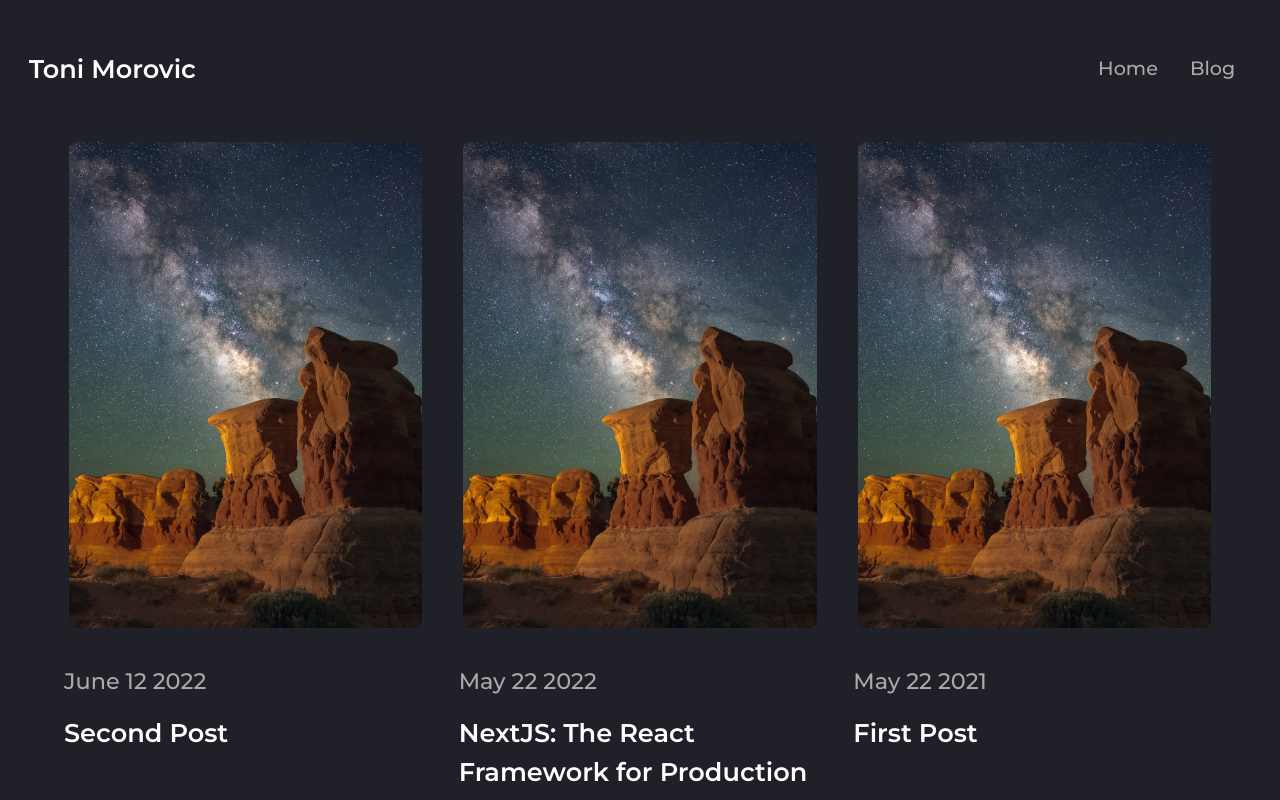
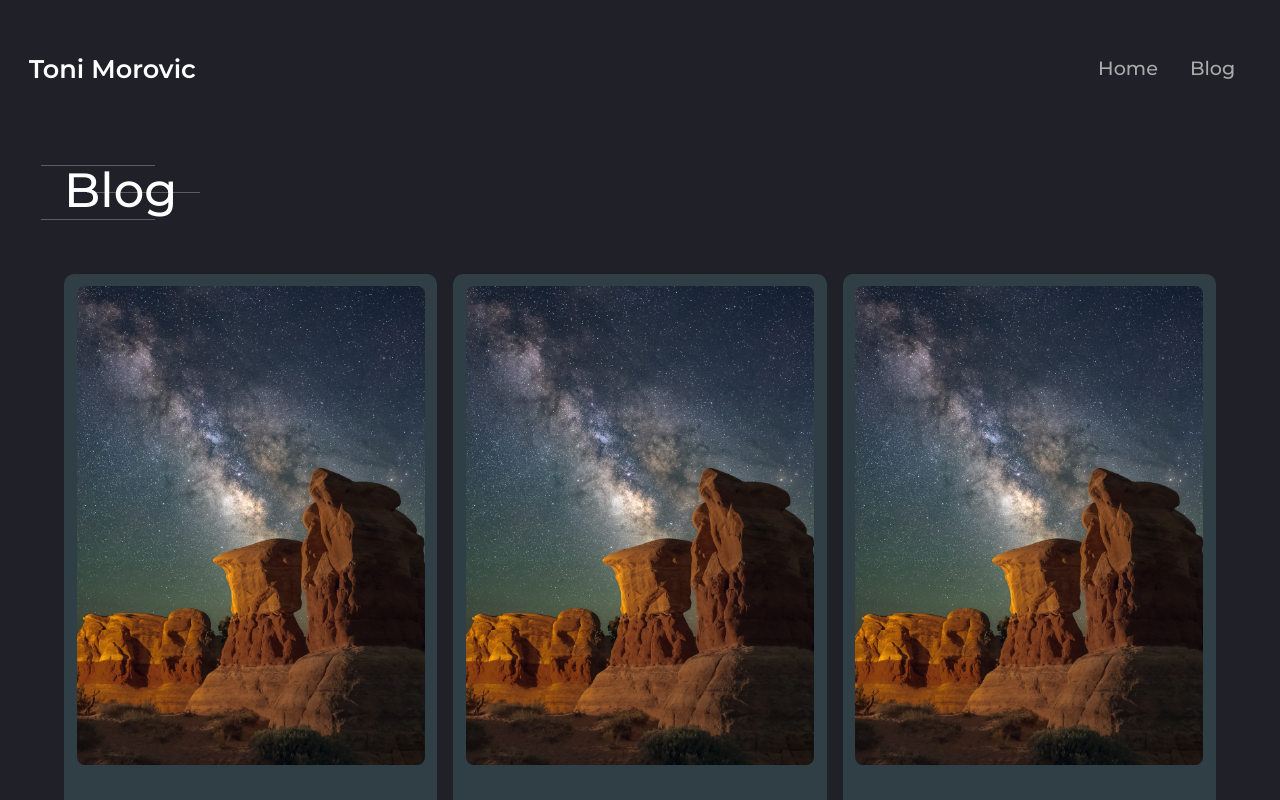
Before and after one commit to tonim19/nextjs-ts-portfolio, a Next.js app: page /blog in a window 1280 px wide. Shown: the top 800 px of the page. Built offline with nearby package versions, Linux system fonts and the light colour scheme.

Commit message:
Styling refinements around blog section

```diff
--- a/components/post-card/post-card.module.css
+++ b/components/post-card/post-card.module.css
@@ -1,26 +1,15 @@
 .card {
+  position: relative;
+  width: 100%;
+  height: auto;
+  background-color: #303e45;
   cursor: pointer;
   border-radius: 10px;
-  padding: 0.5rem;
+  padding: 0.5rem 0.5rem 1.5rem 0.5rem;
   margin-bottom: 2.5rem;
 }
 
-@media screen and (min-width: 600px) {
-  .card {
-    padding: 0;
-  }
-}
-
-.card img {
-  border-radius: 8px;
-}
-
-.image {
-  position: relative;
-  padding: 0.3rem;
-}
-
-.image::before {
+.card::before {
   border-radius: 10px;
   content: "";
   position: absolute;
@@ -32,11 +21,32 @@
   z-index: -5;
   transition: all ease-out 0.3s;
 }
-.image:hover::before {
+.card:hover::before {
   width: 100%;
   height: 100%;
   z-index: 1;
   border: 2px solid #20b5ff;
+}
+
+@media screen and (min-width: 600px) {
+  .card {
+    margin-bottom: 0;
+  }
+}
+
+.card img {
+  border-radius: 8px;
+}
+
+.image {
+
+  padding: 0.3rem;
+}
+
+
+
+.description {
+  padding: 0rem 1rem;
 }
 
 .date {
--- a/components/post-card/post-card.tsx
+++ b/components/post-card/post-card.tsx
@@ -35,8 +35,10 @@ const PostCard: React.FC<Props> = ({ post }) => {
           height={1100}
         />
       </div>
-      <p className={styles.date}>{post.frontmatter.date}</p>
-      <h3 className={styles.title}>{post.frontmatter.title}</h3>
+      <div className={styles.description}>
+        <p className={styles.date}>{post.frontmatter.date}</p>
+        <h3 className={styles.title}>{post.frontmatter.title}</h3>
+      </div>
     </article>
   );
 };
--- a/components/post-list/post-list.module.css
+++ b/components/post-list/post-list.module.css
@@ -1,8 +1,8 @@
 .posts {
   display: grid;
   grid-template-columns: minmax(300px, 1fr);
-  gap: 2rem;
-  margin: 0 auto;
+  gap: 1rem;
+  margin: 0 auto 4rem auto;
 }
 
 @media screen and (min-width: 600px) {
--- /dev/null
+++ b/components/title/title.module.css
@@ -0,0 +1,31 @@
+.title {
+  display: inline-block;
+  position: relative;
+}
+
+.line1 {
+  width: 100%;
+  height: 1px;
+  background-color: rgba(255, 255, 255, 0.265);
+  position: absolute;
+  top: 20%;
+  left: -20%;
+}
+
+.line2 {
+  width: 100%;
+  height: 1px;
+  background-color: rgba(255, 255, 255, 0.265);
+  position: absolute;
+  top: 40%;
+  left: 20%;
+}
+
+.line3 {
+  width: 100%;
+  height: 1px;
+  background-color: rgba(255, 255, 255, 0.265);
+  position: absolute;
+  top: 60%;
+  left: -20%;
+}
--- /dev/null
+++ b/components/title/title.tsx
@@ -0,0 +1,30 @@
+import { useEffect, useRef } from "react";
+import styles from "./title.module.css";
+
+interface Props {
+  children: React.ReactNode;
+}
+
+const Title: React.FC<Props> = ({ children }) => {
+  const title = useRef<HTMLDivElement>(null);
+  const line1 = useRef<HTMLDivElement>(null);
+  const line2 = useRef<HTMLDivElement>(null);
+  const line3 = useRef<HTMLDivElement>(null);
+
+  useEffect(() => {
+    title.current!.addEventListener("mouseover", () => {
+      line1.current!.style.transform = `translateX(${title.current})`;
+    });
+  }, []);
+
+  return (
+    <div ref={title} className={styles.title}>
+      <div ref={line1} className={styles.line1}></div>
+      <div ref={line2} className={styles.line2}></div>
+      <div ref={line3} className={styles.line3}></div>
+      <h2>{children}</h2>
+    </div>
+  );
+};
+
+export default Title;
--- a/pages/blog/[slug].tsx
+++ b/pages/blog/[slug].tsx
@@ -20,7 +20,7 @@ const PostPage: React.FC<Props> = ({
   content,
 }) => {
   return (
-    <>
+    <div className='container'>
       <Link href="/blog">
         <a className="btn">Go Back</a>
       </Link>
@@ -32,7 +32,7 @@ const PostPage: React.FC<Props> = ({
           <div dangerouslySetInnerHTML={{ __html: marked(content) }}></div>
         </div>
       </div>
-    </>
+    </div>
   );
 };
 
--- a/pages/blog/index.tsx
+++ b/pages/blog/index.tsx
@@ -1,5 +1,6 @@
 import { GetStaticProps, NextPage } from "next";
 import PostList from "../../components/post-list/post-list";
+import Title from "../../components/title/title";
 import { getAllPosts } from "../../utils/blogUtils";
 
 interface Props {
@@ -17,12 +18,10 @@ interface Props {
 
 const BlogPage: NextPage<Props> = ({ posts }) => {
   return (
-    <>
-      <div className="container">
-        {/* <h2>WebDev Blog</h2> */}
-        <PostList posts={posts} />
-      </div>
-    </>
+    <div className="container">
+      <Title>Blog</Title>
+      <PostList posts={posts} />
+    </div>
   );
 };
 
--- a/pages/index.tsx
+++ b/pages/index.tsx
@@ -2,9 +2,9 @@ import type { NextPage } from "next";
 
 const HomePage: NextPage = () => {
   return (
-    <>
+    <div className="container">
       <h1>Hello world!</h1>
-    </>
+    </div>
   );
 };
 
--- a/styles/globals.css
+++ b/styles/globals.css
@@ -39,8 +39,7 @@ h6 {
 }
 
 h2 {
-  text-align: center;
-  font-size: 1.7rem;
+  font-size: 3rem;
   margin: 1rem 0 3rem 0;
 }
 
```
